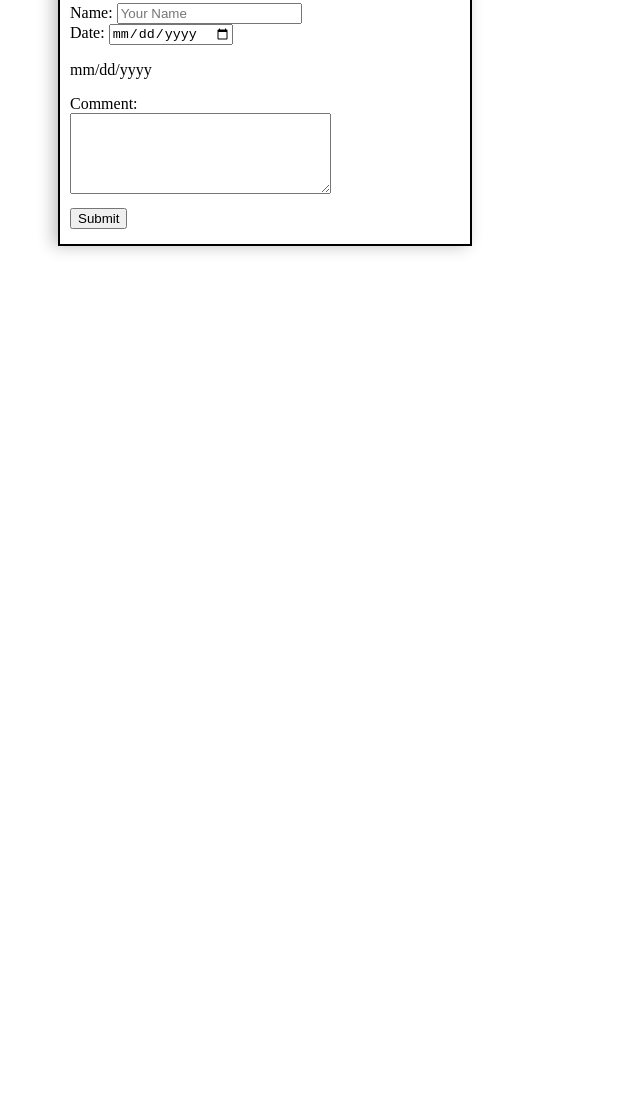
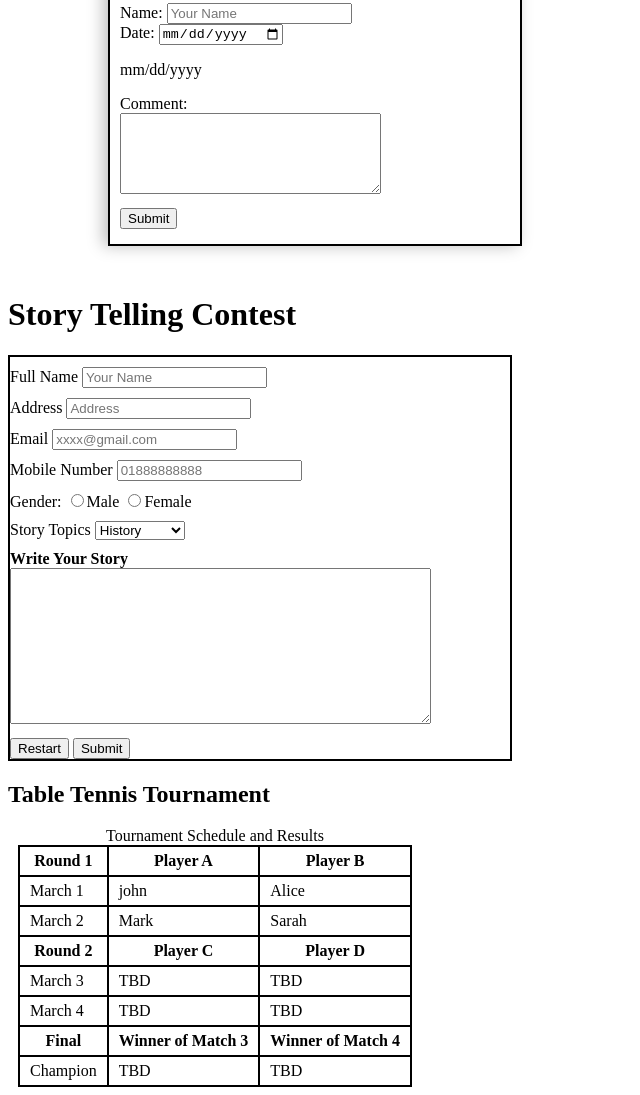
Before and after one commit to Tanvir625/My-full-test-web, a plain HTML site: page index.html in a window 1280 px wide. Shown: the part 1450-2545 px from the top of the page, without its empty margins (0-640 px from the left). Before the commit the page ends 1746 px from the top, so only its background shows below. Drawn offline with Linux system fonts and the light colour scheme.

Commit message:
Home work done

```diff
--- a/index.html
+++ b/index.html
@@ -51,5 +51,113 @@
     <textarea name="" id="" rows="5" cols="30"></textarea><br>
     <button type="submit">Submit</button>
 </div>
+
+<div class="feedbackform">
+<h1>Story Telling Contest</h1>
+<form action="">
+    <!-- <caption>Fill up the form</caption> -->
+    <label for="">Full Name
+      <input type="text" name="name" id="name" placeholder="Your Name" required>
+    </label>
+
+    <label for="">Address
+   <input type="text" name="address" id="" placeholder="Address">
+    </label>
+
+    <label for="">Email
+      <input type="email" name="" id="" placeholder="xxxx@gmail.com" required>
+    </label>
+
+    <label for="">Mobile Number
+      <input type="tel" name="mobile" id="" placeholder="01888888888" required>
+    </label>
+
+    <label for="">Gender:
+      <input type="radio" name="gender" id="">Male
+      <input type="radio" name="gender" id="">Female
+    </label>
+
+    <label for="">Story Topics
+      <select>
+        <option value="history">History</option>
+        <option value="comics">Comics</option>
+        <option value="technology">Technology</option>
+        <option value="finance">Finance</option>
+        <option value="sports">Sports</option>
+        <option value="others">Opthers</option>
+      </select>
+    </label>
+
+
+
+
+    <label for=""><b>Write Your Story </b><br>
+      <textarea name="" id="" cols="50" rows="10"></textarea>
+    </label>
+
+    <button type="reset">Restart</button>
+    <button type="submit">Submit</button>
+</form>
+  <h2>Table Tennis Tournament</h2>
+<table>
+<caption>Tournament Schedule and Results</caption>
+  <thead>
+    <th>Round 1</th>
+    <th>Player A</th>
+    <th>Player B</th>
+  </thead>
+  <tbody>
+    <tr>
+      <td>March 1</td>
+      <td>john</td>
+      <td>Alice</td>
+    </tr>
+    <tr>
+      <td>March 2</td>
+      <td>Mark</td>
+      <td>Sarah</td>
+    </tr>
+
+    <thead>
+      <th>Round 2</th>
+      <th>Player C</th>
+      <th>Player D</th>
+    </thead>
+
+    <tr>
+      <td>March 3</td>
+      <td> TBD</td>
+      <td>TBD</td>
+    </tr>
+
+    <tr>
+      <td>March 4</td>
+      <td>TBD</td>
+      <td>TBD</td>
+    </tr>
+
+    <thead>
+      <th>Final</th>
+      <th>Winner of Match 3</th>
+      <th>Winner of Match 4</th>
+    </thead>
+    <tr>
+      <td>Champion</td>
+      <td>TBD</td>
+      <td>TBD</td>
+    </tr>
+
+  </tbody>
+
+</table>
+
+
+
+
+
+
+
+
+</div>
   </body>
 </html>
--- a/style.css
+++ b/style.css
@@ -76,7 +76,7 @@ nav li:hover > .dropdown{
   /* margin-top: 10%; */
   border: 2px solid black;
   margin-right: 50px;
-  margin-left: 50px;
+  margin-left: 100px;
   box-shadow: -5px 0 15px rgba(0,0,0,0.25);
   padding-left: 10px;
   margin-bottom: 50px;
@@ -90,3 +90,26 @@ nav li:hover > .dropdown{
   margin-bottom: 15px;
   margin-top: 10px;
 }
+
+.feedbackform label{
+  display: block;
+  margin-bottom: 10px;
+}
+
+.feedbackform form{
+  border: 2px solid black;
+  width: 500px;
+  padding-top: 10px;
+  /* margin-top: -500px; */
+}
+
+td, th{
+  border: 2px solid black;
+  padding: 5px 10px;
+
+}
+
+table {
+  border-collapse: collapse;
+  margin-left: 10px;
+}
```
Also changed, not shown: 1 other file.
